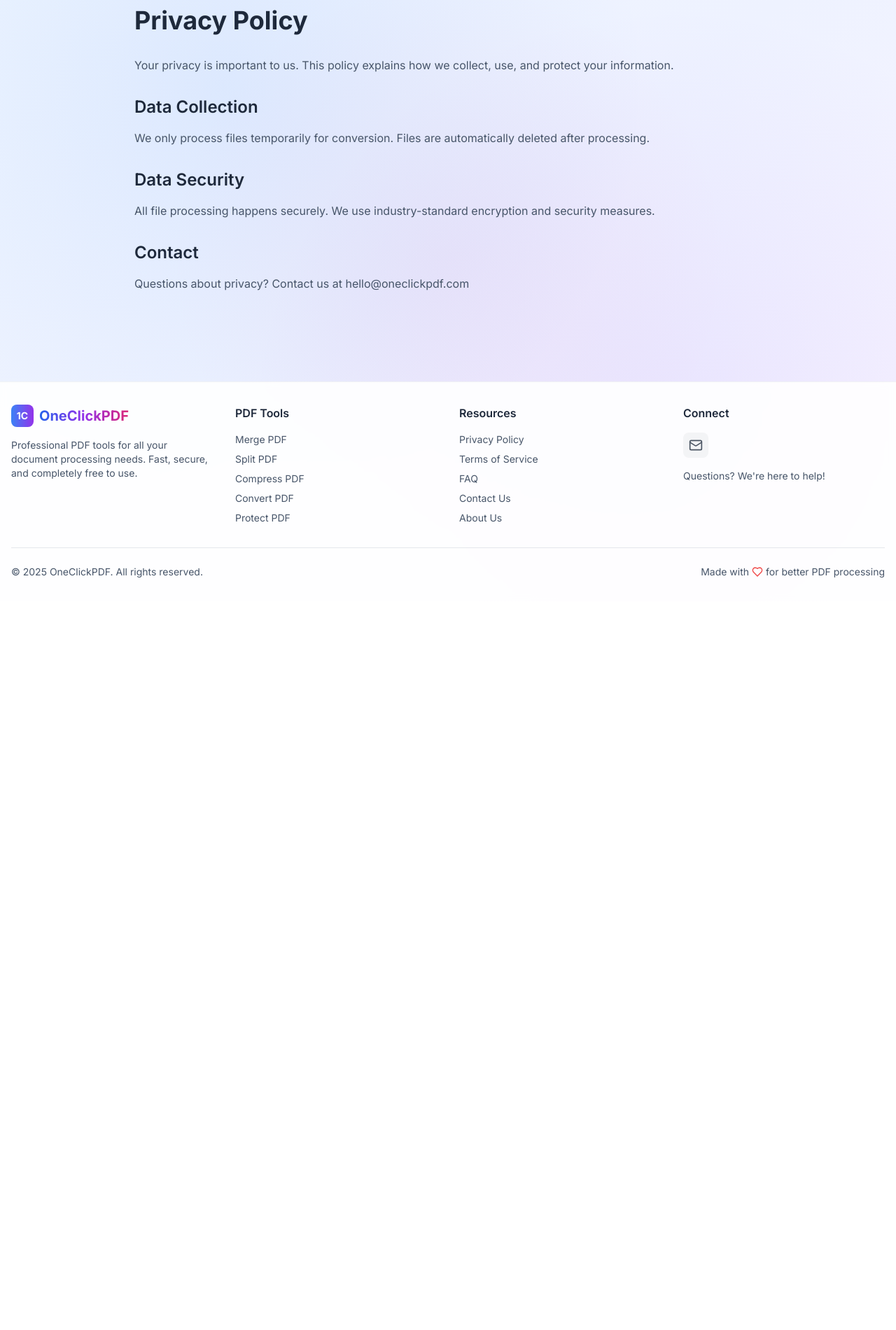
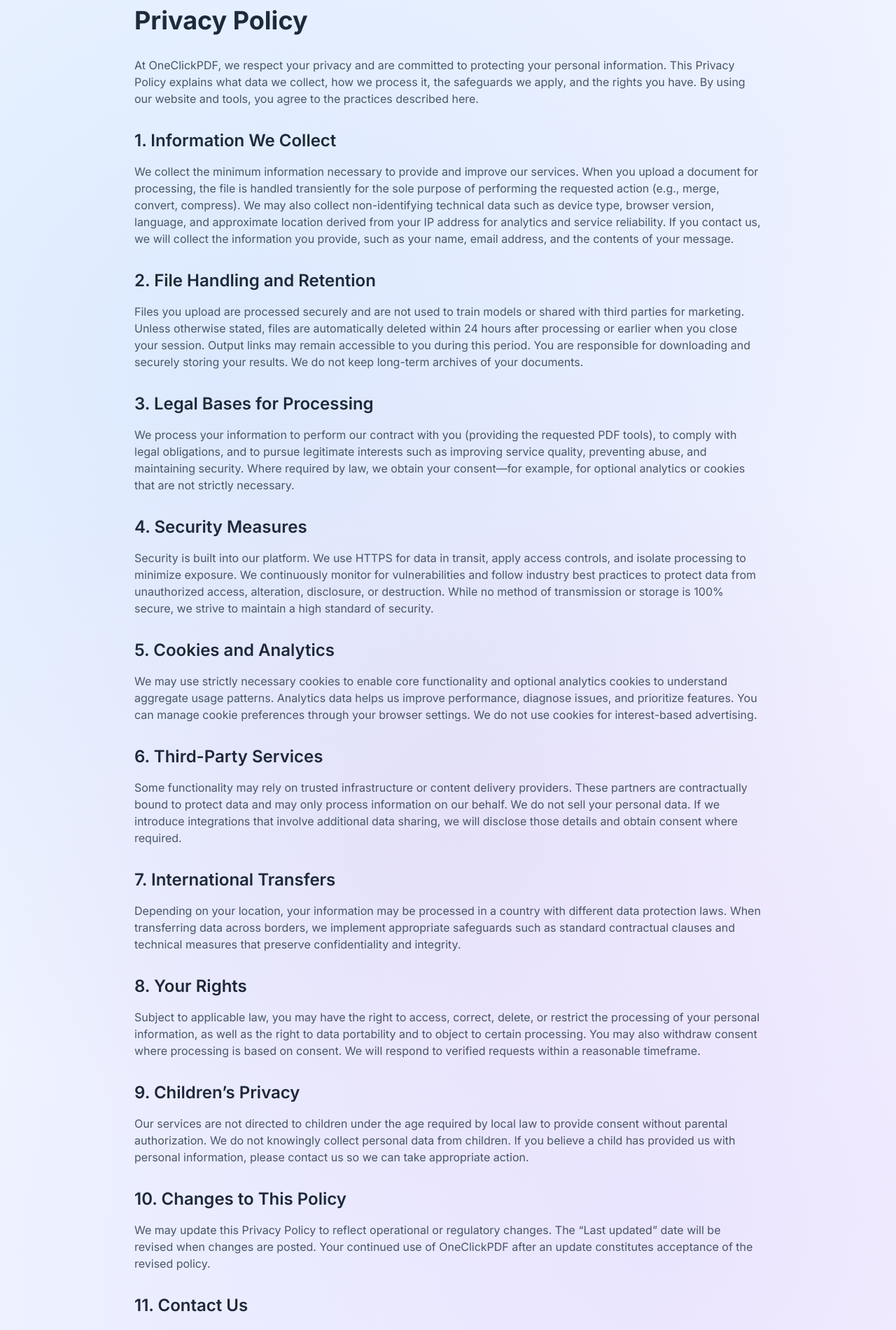
Before and after one commit to Girjesh2025/oneclickpdfnew, a Next.js app: page /privacy in a window 1280 px wide. Shown: the part 120-2020 px from the top of the page at 70% size. Before the commit the page ends 979 px from the top, so only its background shows below. Built offline with nearby package versions, Linux system fonts and the light colour scheme.

Commit message:
UX: menu scroll offset + search suggestions (z-index, outside-click, Enter); export tools; Privacy Policy expanded (~500 words)

```diff
--- a/app/page.tsx
+++ b/app/page.tsx
@@ -1,6 +1,6 @@
 'use client'
 
-import { useState } from 'react'
+import { useEffect, useRef, useState } from 'react'
 import { useTranslation } from 'react-i18next'
 import Header from '@/components/Header'
 import ToolGrid, { tools } from '@/components/ToolGrid'
@@ -20,6 +20,7 @@
   const [searchQuery, setSearchQuery] = useState('')
   const [activeCategory, setActiveCategory] = useState('home')
   const [showSuggestions, setShowSuggestions] = useState(false)
+  const searchBoxRef = useRef<HTMLDivElement | null>(null)
 
   const handleToolSelect = (toolId: string) => {
     setSelectedTool(toolId)
@@ -53,6 +54,45 @@
     setShowSuggestions(false)
   }
 
+  // Close suggestions on outside click or Escape
+  useEffect(() => {
+    const onClick = (e: MouseEvent) => {
+      if (!searchBoxRef.current) return
+      if (!searchBoxRef.current.contains(e.target as Node)) {
+        setShowSuggestions(false)
+      }
+    }
+    const onKey = (e: KeyboardEvent) => {
+      if (e.key === 'Escape') setShowSuggestions(false)
+      if (e.key === 'Enter' && showSuggestions) {
+        const q = searchQuery.trim().toLowerCase()
+        const first = tools.find(tl => {
+          const title = t(`tools.${tl.id}.title`, tl.id).toLowerCase()
+          const desc = t(`tools.${tl.id}.description`, '').toLowerCase()
+          return title.includes(q) || desc.includes(q) || tl.id.toLowerCase().includes(q)
+        })
+        if (first) {
+          setShowSuggestions(false)
+          setSearchQuery('')
+          setActiveCategory('all')
+          const el = document.getElementById('tools')
+          if (el) {
+            const headerOffset = 96
+            const top = el.getBoundingClientRect().top + window.pageYOffset - headerOffset
+            window.scrollTo({ top, behavior: 'smooth' })
+          }
+          handleToolSelect(first.id)
+        }
+      }
+    }
+    document.addEventListener('mousedown', onClick)
+    document.addEventListener('keydown', onKey)
+    return () => {
+      document.removeEventListener('mousedown', onClick)
+      document.removeEventListener('keydown', onKey)
+    }
+  }, [showSuggestions, searchQuery, t])
+
   const handleCategoryChange = (category: string) => {
     setActiveCategory(category)
     // Clear search when changing category
@@ -78,7 +118,7 @@
         {!selectedTool ? (
           <div className="space-y-16">
             {/* Hero Section */}
-            <div className="relative overflow-hidden py-20">
+            <div className="relative overflow-visible py-20">
               {/* Background decoration */}
               <div className="absolute inset-0 bg-gradient-to-br from-blue-50/50 via-indigo-50/30 to-purple-50/50"></div>
               <div className="absolute top-10 left-10 w-72 h-72 bg-purple-300 rounded-full mix-blend-multiply filter blur-xl opacity-20 animate-pulse"></div>
@@ -101,7 +141,7 @@
                   </p>
 
                   {/* Enhanced Search Bar */}
-                  <div className="max-w-2xl mx-auto pt-8">
+                  <div className="max-w-2xl mx-auto pt-8" id="search-box" ref={searchBoxRef}>
                     <div className="relative">
                       <div className="absolute inset-0 bg-gradient-to-r from-blue-500 to-purple-600 rounded-2xl blur opacity-20"></div>
                       <div className="relative bg-white rounded-2xl shadow-2xl border border-white/20 p-2">
@@ -128,7 +168,7 @@
                     {/* Suggestions dropdown */}
                     {showSuggestions && (
                       <div className="relative max-w-2xl mx-auto">
-                        <div className="absolute left-0 right-0 mt-2 bg-white border border-gray-200 rounded-xl shadow-xl z-20 overflow-hidden">
+                        <div className="absolute left-0 right-0 mt-2 bg-white border border-gray-200 rounded-xl shadow-xl z-50">
                           <ul className="max-h-72 overflow-auto divide-y divide-gray-100">
                             {tools
                               .filter(tl => {
--- a/app/privacy/page.tsx
+++ b/app/privacy/page.tsx
@@ -14,22 +14,62 @@
 
           <div className="prose prose-lg max-w-none">
             <p className="text-secondary-600 mb-6">
-              Your privacy is important to us. This policy explains how we collect, use, and protect your information.
+              At OneClickPDF, we respect your privacy and are committed to protecting your personal information. This Privacy Policy explains what data we collect, how we process it, the safeguards we apply, and the rights you have. By using our website and tools, you agree to the practices described here.
             </p>
 
-            <h2 className="text-2xl font-semibold text-secondary-800 mt-8 mb-4">Data Collection</h2>
+            <h2 className="text-2xl font-semibold text-secondary-800 mt-8 mb-4">1. Information We Collect</h2>
             <p className="text-secondary-600 mb-4">
-              We only process files temporarily for conversion. Files are automatically deleted after processing.
+              We collect the minimum information necessary to provide and improve our services. When you upload a document for processing, the file is handled transiently for the sole purpose of performing the requested action (e.g., merge, convert, compress). We may also collect non-identifying technical data such as device type, browser version, language, and approximate location derived from your IP address for analytics and service reliability. If you contact us, we will collect the information you provide, such as your name, email address, and the contents of your message.
             </p>
 
-            <h2 className="text-2xl font-semibold text-secondary-800 mt-8 mb-4">Data Security</h2>
+            <h2 className="text-2xl font-semibold text-secondary-800 mt-8 mb-4">2. File Handling and Retention</h2>
             <p className="text-secondary-600 mb-4">
-              All file processing happens securely. We use industry-standard encryption and security measures.
+              Files you upload are processed securely and are not used to train models or shared with third parties for marketing. Unless otherwise stated, files are automatically deleted within 24 hours after processing or earlier when you close your session. Output links may remain accessible to you during this period. You are responsible for downloading and securely storing your results. We do not keep long-term archives of your documents.
             </p>
 
-            <h2 className="text-2xl font-semibold text-secondary-800 mt-8 mb-4">Contact</h2>
+            <h2 className="text-2xl font-semibold text-secondary-800 mt-8 mb-4">3. Legal Bases for Processing</h2>
+            <p className="text-secondary-600 mb-4">
+              We process your information to perform our contract with you (providing the requested PDF tools), to comply with legal obligations, and to pursue legitimate interests such as improving service quality, preventing abuse, and maintaining security. Where required by law, we obtain your consent—for example, for optional analytics or cookies that are not strictly necessary.
+            </p>
+
+            <h2 className="text-2xl font-semibold text-secondary-800 mt-8 mb-4">4. Security Measures</h2>
+            <p className="text-secondary-600 mb-4">
+              Security is built into our platform. We use HTTPS for data in transit, apply access controls, and isolate processing to minimize exposure. We continuously monitor for vulnerabilities and follow industry best practices to protect data from unauthorized access, alteration, disclosure, or destruction. While no method of transmission or storage is 100% secure, we strive to maintain a high standard of security.
+            </p>
+
+            <h2 className="text-2xl font-semibold text-secondary-800 mt-8 mb-4">5. Cookies and Analytics</h2>
+            <p className="text-secondary-600 mb-4">
+              We may use strictly necessary cookies to enable core functionality and optional analytics cookies to understand aggregate usage patterns. Analytics data helps us improve performance, diagnose issues, and prioritize features. You can manage cookie preferences through your browser settings. We do not use cookies for interest-based advertising.
+            </p>
+
+            <h2 className="text-2xl font-semibold text-secondary-800 mt-8 mb-4">6. Third-Party Services</h2>
+            <p className="text-secondary-600 mb-4">
+              Some functionality may rely on trusted infrastructure or content delivery providers. These partners are contractually bound to protect data and may only process information on our behalf. We do not sell your personal data. If we introduce integrations that involve additional data sharing, we will disclose those details and obtain consent where required.
+            </p>
+
+            <h2 className="text-2xl font-semibold text-secondary-800 mt-8 mb-4">7. International Transfers</h2>
+            <p className="text-secondary-600 mb-4">
+              Depending on your location, your information may be processed in a country with different data protection laws. When transferring data across borders, we implement appropriate safeguards such as standard contractual clauses and technical measures that preserve confidentiality and integrity.
+            </p>
+
+            <h2 className="text-2xl font-semibold text-secondary-800 mt-8 mb-4">8. Your Rights</h2>
+            <p className="text-secondary-600 mb-4">
+              Subject to applicable law, you may have the right to access, correct, delete, or restrict the processing of your personal information, as well as the right to data portability and to object to certain processing. You may also withdraw consent where processing is based on consent. We will respond to verified requests within a reasonable timeframe.
+            </p>
+
+            <h2 className="text-2xl font-semibold text-secondary-800 mt-8 mb-4">9. Children’s Privacy</h2>
+            <p className="text-secondary-600 mb-4">
+              Our services are not directed to children under the age required by local law to provide consent without parental authorization. We do not knowingly collect personal data from children. If you believe a child has provided us with personal information, please contact us so we can take appropriate action.
+            </p>
+
+            <h2 className="text-2xl font-semibold text-secondary-800 mt-8 mb-4">10. Changes to This Policy</h2>
+            <p className="text-secondary-600 mb-4">
+              We may update this Privacy Policy to reflect operational or regulatory changes. The “Last updated” date will be revised when changes are posted. Your continued use of OneClickPDF after an update constitutes acceptance of the revised policy.
+            </p>
+
+            <h2 className="text-2xl font-semibold text-secondary-800 mt-8 mb-4">11. Contact Us</h2>
             <p className="text-secondary-600">
-              Questions about privacy? Contact us at hello@oneclickpdf.com
+              If you have questions or wish to exercise your privacy rights, please contact us at <a href="mailto:hello@oneclickpdf.com">hello@oneclickpdf.com</a>. We are committed to working with you to resolve any concerns promptly and transparently.
             </p>
           </div>
         </div>
--- a/components/ToolGrid.tsx
+++ b/components/ToolGrid.tsx
@@ -262,7 +262,7 @@
   }
 
   return (
-    <div id="tools" className="max-w-7xl mx-auto">
+    <div id="tools" className="max-w-7xl mx-auto scroll-mt-28 md:scroll-mt-32">
       {/* Tools Grid */}
       {filteredTools.length === 0 ? (
         <div className="text-center py-12">
```
